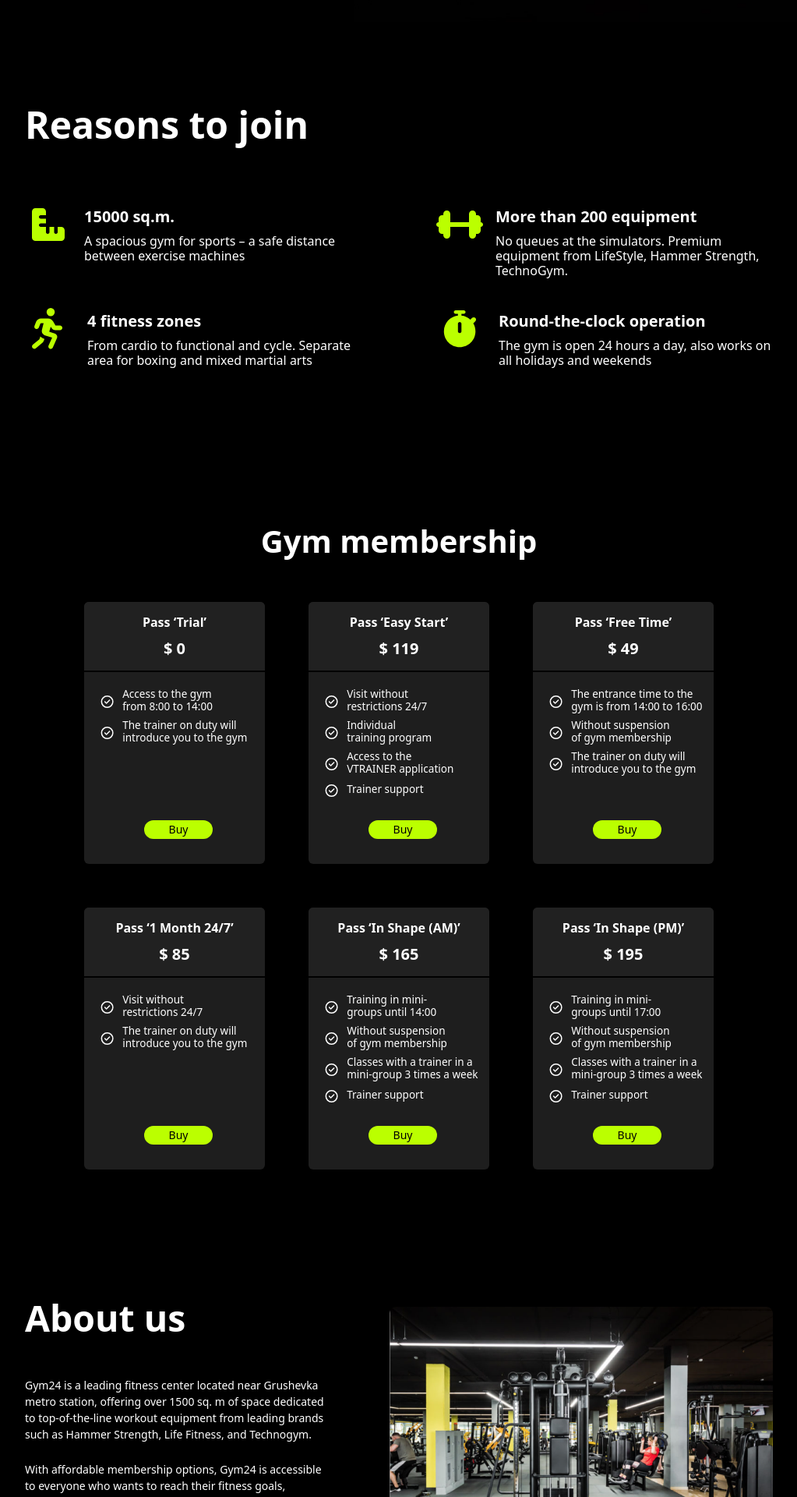
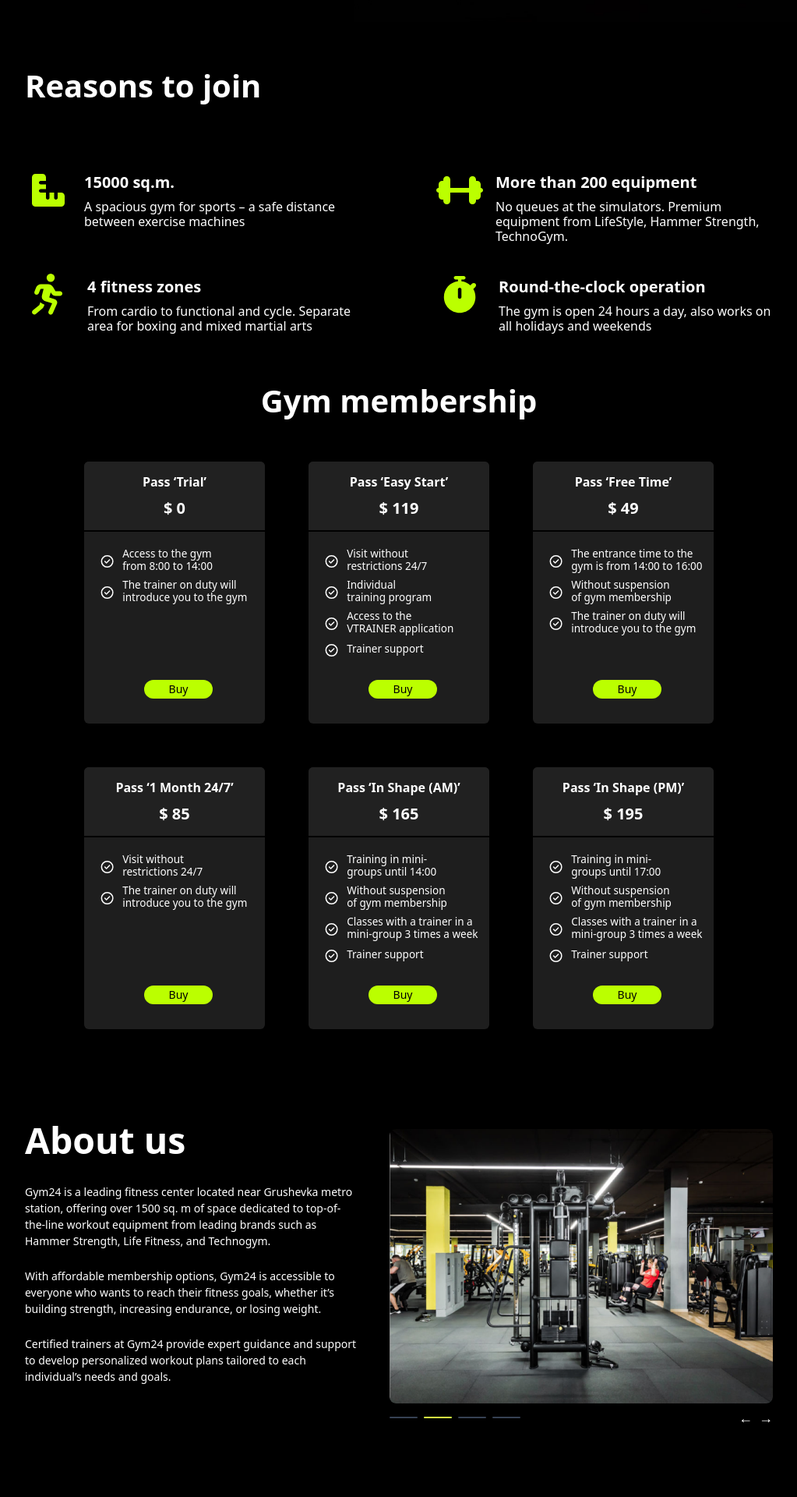
Before and after one commit to kapish07-dev/GYM24, a React (Vite) app: page / in a window 1280 px wide. Shown: the part 760-2680 px from the top of the page at 78% size, without its empty margins (128-1151 px from the left). Built offline with nearby package versions, Linux system fonts and the light colour scheme; a web font is replaced by a local one.

Commit message:
minor fixes
:)👍

```diff
--- a/src/components/AboutUs.jsx
+++ b/src/components/AboutUs.jsx
@@ -117,32 +117,32 @@ const AboutUs = () => {
   return (
     <>
       <section
-        className="subpixel-antialiased font-inter flex flex-col md:flex-row justify-between bg-black text-white gap-10 md:gap-20 px-8 md:px-12 lg:px-40 py-16"
+        className="subpixel-antialiased font-inter flex flex-col md:flex-row justify-between bg-black text-white gap-10 md:gap-10 px-8 md:px-12 lg:px-40 py-16"
         id="about-us"
       >
         <div className="flex-1 w-full md:w-1/2 lg:w-2/5 md:max-w-none">
-          <h2 className="font-montserrat leading-normal font-bold text-[2rem] sm:text-[2.90rem] -mt-1 mb-8 md:mb-10">
+          <h2 className="font-montserrat leading-normal font-bold text-[2rem] sm:text-[2.90rem] -mt-1 mb-8 md:mb-5">
             About us
           </h2>
-          <p className="font-inter text-[14px] leading-normal mb-6">
+          <p className="font-inter text-[14px] md:text-[14px] sm:text-[14px] leading-normal mb-6 ">
             Gym24 is a leading fitness center located near Grushevka metro
             station, offering over 1500 sq. m of space dedicated to
             top-of-the-line workout equipment from leading brands such as Hammer
             Strength, Life Fitness, and Technogym.
           </p>
-          <p className="font-inter text-[14px] leading-normal mb-6">
+          <p className="font-inter text-[14px] md:text-[14px] sm:text-[14px] leading-normal mb-6 ">
             With affordable membership options, Gym24 is accessible to everyone
             who wants to reach their fitness goals, whether it’s building
             strength, increasing endurance, or losing weight.
           </p>
-          <p className="font-inter text-[14px] leading-normal mb-6">
+          <p className="font-inter text-[14px] md:text-[14px] sm:text-[14px] leading-normal mb-6 ">
             Certified trainers at Gym24 provide expert guidance and support to
             develop personalized workout plans tailored to each individual’s
             needs and goals.
           </p>
         </div>
 
-        <div className="flex-1 flex flex-col items-center w-full md:w-1/3 lg:w-41/80 md:max-w-none">
+        <div className="flex-1 flex flex-col items-center w-full md:w-5/9 lg:w-41/80 md:max-w-none">
           <div
             className="w-full h-auto aspect-video min-h-[200px] md:h-72 lg:h-88 overflow-hidden rounded-lg cursor-pointer mt-4 -mb-3 transition-all duration-500"
             onClick={openPopup}
--- a/src/components/Membership.jsx
+++ b/src/components/Membership.jsx
@@ -70,7 +70,7 @@ const handleBuyClick = () => {
 const Membership = () => {
   return (
     <section
-      className="bg-black text-white font-sans px-6 sm:px-8 lg:px-40 py-16 sm:py-24"
+      className="bg-black text-white font-sans px-6 sm:px-8 lg:px-40 py-16 md:py-12 sm:py-24"
       id="membership"
     >
       <h2 className="font-montserrat leading-normal text-[2rem] sm:text-[2.50rem]
--- a/src/components/Reasons.jsx
+++ b/src/components/Reasons.jsx
@@ -38,10 +38,11 @@ const reasonsData = [
 const Reasons = () => {
   return (
     <section
-      className="bg-black text-white font-sans px-8 md:px-8 sm:px-8 lg:px-40 py-32 sm:py-24"
+      className="bg-black text-white font-sans px-8 md:px-8 sm:px-8 lg:px-40 py-16 sm:py-16 md:py-2"
       id="advantages"
     >
-      <h2 className="text-5xl sm:text-3xl md:text-5xl font-bold mb-20 text-center md:text-left">
+      <h2 className=" font-bold mb-20 text-center md:text-left pt-12 md:pt-8
+      text-[2rem] sm:text-[2.50rem]">
         Reasons to join
       </h2>
 
--- a/src/components/Trainers.jsx
+++ b/src/components/Trainers.jsx
@@ -93,7 +93,7 @@ const Trainers = () => {
   return (
     <section
       className="bg-black text-white font-sans flex flex-col items-center
-      left-0 top-0 h-full pt-54 px-8 sm:px-8 md:px-8 lg:px-16 py-8 sm:py-16"
+      left-0 top-0 h-full px-8 sm:px-8 md:px-8 lg:px-16 py-8 sm:py-16"
       id="trainers"
     >
       <h2
```
